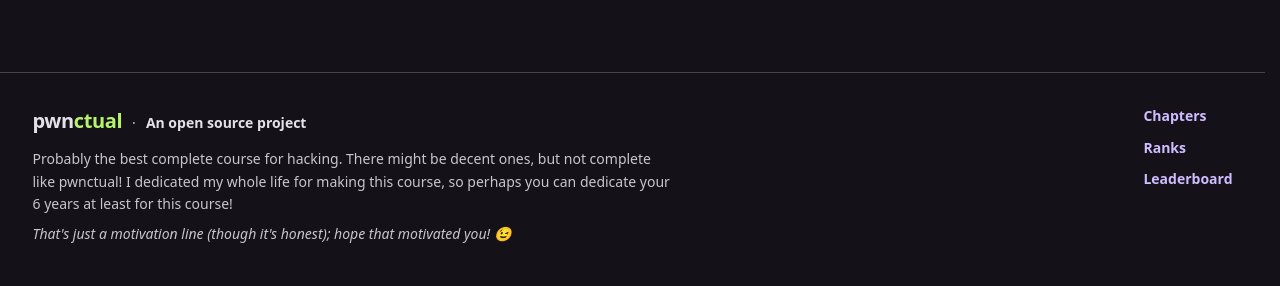
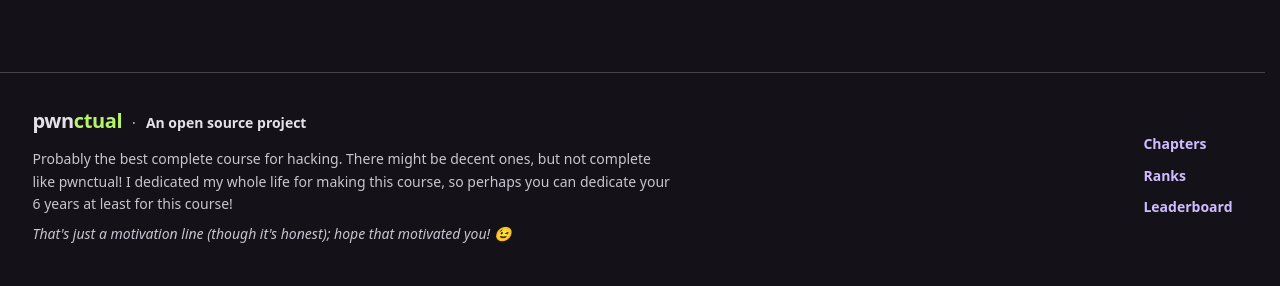
Before and after one commit to politejackal/pwnctual, a Flask app: page / in a window 1280 px wide. Shown: the part 1872-2158 px from the top of the page. Run offline with Flask 3, Linux system fonts and the light colour scheme; some web fonts are replaced.

Commit message:
Footer: center the links vertically
Co-Authored-By: Claude Opus 5.5 <noreply@anthropic.com>
Claude-Session: https://claude.ai/code/session_01HmQrw3mdou2hX8cRBf4nnN

```diff
--- a/pwnctual/static/css/app.css
+++ b/pwnctual/static/css/app.css
@@ -419,7 +419,7 @@ a.card:hover .badge { border-radius: 50%; }
 /* ---------------------------------------------------------------- footer */
 footer { border-top: 1px solid var(--outline-variant); padding: 32px 0 40px; color: var(--on-surface-variant); font-size: 14px; }
 @media (max-width: 860px) { footer { padding-bottom: 120px; } }
-footer .foot { display: grid; grid-template-columns: minmax(0, 1fr) auto; gap: 32px 64px; align-items: start; }
+footer .foot { display: grid; grid-template-columns: minmax(0, 1fr) auto; gap: 32px 64px; align-items: center; }
 footer .foot-about { max-width: 640px; }
 footer .foot-brand { display: flex; align-items: baseline; flex-wrap: wrap; gap: 4px 10px; margin-bottom: 12px; }
 footer .foot-brand .brand { font-size: 20px; }
```
